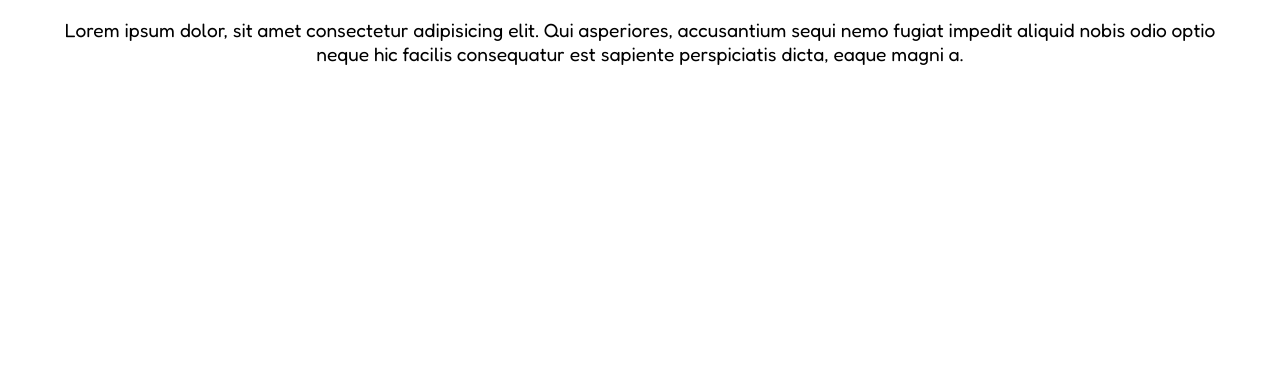
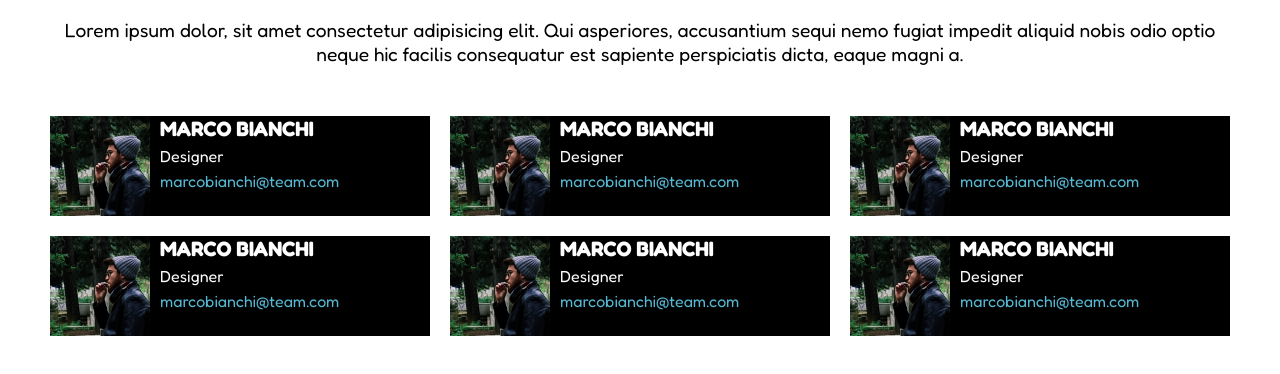
Before and after one commit to Alessandro-Villani/html-css-float-cards, a plain HTML site: page index.html in a window 1280 px wide. Shown: the part 110-484 px from the top of the page. Drawn offline with Linux system fonts and the light colour scheme.

Commit message:
added column and row structure

```diff
--- a/css/styles.css
+++ b/css/styles.css
@@ -10,7 +10,7 @@
 
 :root{
     --purple: rgb(229,49,112);
-    --skyblue: rgb(26,117,176);
+    --skyblue: rgb(86,184,212)
 }
 /* GENERAL */
 
@@ -28,11 +28,27 @@ h1 {
 p{
     font-size: 1.2rem;
 }
+
+img{
+    height: 100px;
+    margin-right: 10px;
+}
+
 /* UTILS */
 
 .container {
     max-width: 1200px;
     margin: 0 auto;
+}
+
+.float-left{
+    float: left;
+}
+
+.clearfix::after{
+    content: '';
+    display: table;
+    clear: both;
 }
 
 /* HEADER */
@@ -41,3 +57,37 @@ header{
     margin: 2.5rem 0;
     text-align: center;
 }
+
+/* CARDS SECTION */
+
+.column{
+    /* border: 1px solid blue; */
+    width: calc(100%/3);
+    padding: 10px;
+}
+
+.card{
+    background-color: black;
+}
+
+address{
+    color: white;
+    font-style: normal;
+    text-decoration: none;
+    /* margin-top: calc((100px - 75px)/2); */
+}
+
+.name{
+    text-transform: uppercase;
+    font-size: 1.3rem;
+    font-weight: bolder;
+}
+
+.role{
+    margin: 5px 0;
+}
+
+.email{
+    color: var(--skyblue);
+    text-decoration: none;
+}
--- a/index.html
+++ b/index.html
@@ -11,11 +11,96 @@
     <title>Meet our team</title>
 </head>
 <body>
+    <!-- CONTAINER -->
     <div class="container">
+
+        <!-- HEADER -->
         <header>
             <h1>Meet our Team</h1>
             <p>Lorem ipsum dolor, sit amet consectetur adipisicing elit. Qui asperiores, accusantium sequi nemo fugiat impedit aliquid nobis odio optio neque hic facilis consequatur est sapiente perspiciatis dicta, eaque magni a.</p>
         </header>
+
+        <!-- MAIN SECTION -->
+        <main>
+
+            <!-- CARDS SECTION -->
+            <section id="cards-section">
+
+                <!-- FIRST ROW -->
+                <div class="row clearfix">
+                    <div class="column float-left">
+                        <div class="card clearfix">
+                            <img src="img/male1.png" alt="Marco Bianchi" class="float-left">
+                            <address>
+                                <div class="name">Marco Bianchi</div>
+                                <div class="role">Designer</div>
+                                <a href="mailto:marcobianchi@team.com" class="email">marcobianchi@team.com</a>
+                            </address>
+                         </div>
+                    </div>
+
+                    <div class="column float-left">
+                        <div class="card clearfix">
+                            <img src="img/male1.png" alt="Marco Bianchi" class="float-left">
+                            <address>
+                                <div class="name">Marco Bianchi</div>
+                                <div class="role">Designer</div>
+                                <a href="mailto:marcobianchi@team.com" class="email">marcobianchi@team.com</a>
+                            </address>
+                         </div>
+                    </div>
+
+                    <div class="column float-left">
+                        <div class="card clearfix">
+                            <img src="img/male1.png" alt="Marco Bianchi" class="float-left">
+                            <address>
+                                <div class="name">Marco Bianchi</div>
+                                <div class="role">Designer</div>
+                                <a href="mailto:marcobianchi@team.com" class="email">marcobianchi@team.com</a>
+                            </address>
+                         </div>
+                    </div>
+
+                </div>
+
+                <!-- SECOND ROW -->
+                <div class="row clearfix">
+                    <div class="column float-left">
+                        <div class="card clearfix">
+                            <img src="img/male1.png" alt="Marco Bianchi" class="float-left">
+                            <address>
+                                <div class="name">Marco Bianchi</div>
+                                <div class="role">Designer</div>
+                                <a href="mailto:marcobianchi@team.com" class="email">marcobianchi@team.com</a>
+                            </address>
+                         </div>
+                    </div>
+
+                    <div class="column float-left">
+                        <div class="card clearfix">
+                            <img src="img/male1.png" alt="Marco Bianchi" class="float-left">
+                            <address>
+                                <div class="name">Marco Bianchi</div>
+                                <div class="role">Designer</div>
+                                <a href="mailto:marcobianchi@team.com" class="email">marcobianchi@team.com</a>
+                            </address>
+                         </div>
+                    </div>
+
+                    <div class="column float-left">
+                        <div class="card clearfix">
+                            <img src="img/male1.png" alt="Marco Bianchi" class="float-left">
+                            <address>
+                                <div class="name">Marco Bianchi</div>
+                                <div class="role">Designer</div>
+                                <a href="mailto:marcobianchi@team.com" class="email">marcobianchi@team.com</a>
+                            </address>
+                         </div>
+                    </div>
+
+                </div>
+            </section>
+        </main>
     </div>
 </body>
 </html>
```
